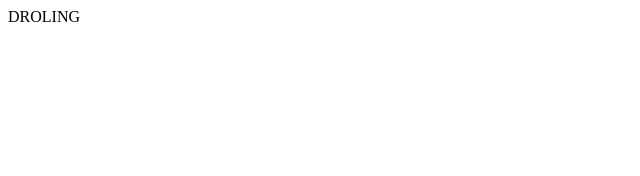
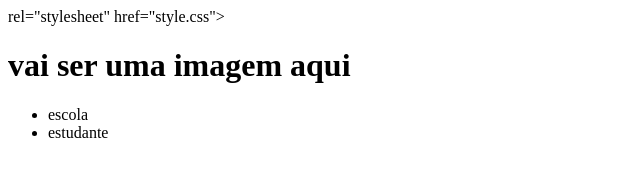
Before and after one commit to ryanvdalbelo/projeto-site, a plain HTML site: page eu-sou-lindo/index.html in a window 1280 px wide. Shown: the whole page, without its empty margins (0-640 px from the left). Drawn offline with Linux system fonts and the light colour scheme.

Commit message:
Update index.html

```diff
--- a/eu-sou-lindo/index.html
+++ b/eu-sou-lindo/index.html
@@ -5,9 +5,16 @@
     <meta http-equiv="X-UA-Compatible" content="IE=edge">
     <meta name="viewport" content="width=device-width, initial-scale=1.0">
     <title>Document</title>
+    <link>rel="stylesheet" href="style.css">
 </head>
 <body>
-    <head>DROLING</head>
+    <header>
+        <h1>vai ser uma imagem aqui</h1>
+        <ul>
+            <li>escola</li>
+            <li>estudante</li>
+        </ul>
+    </header>
 
 </body>
 </html>
```
